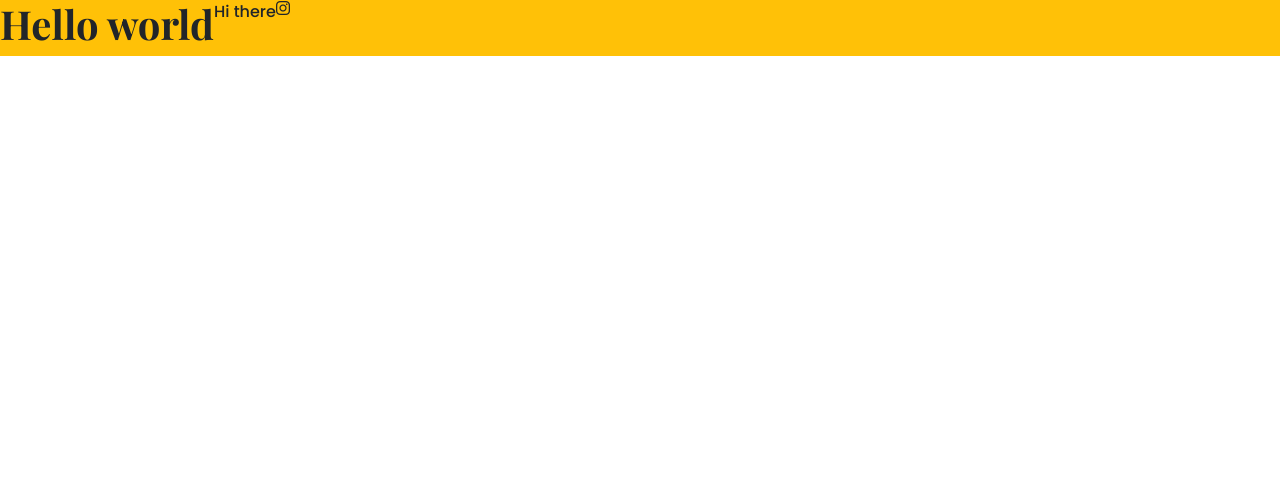
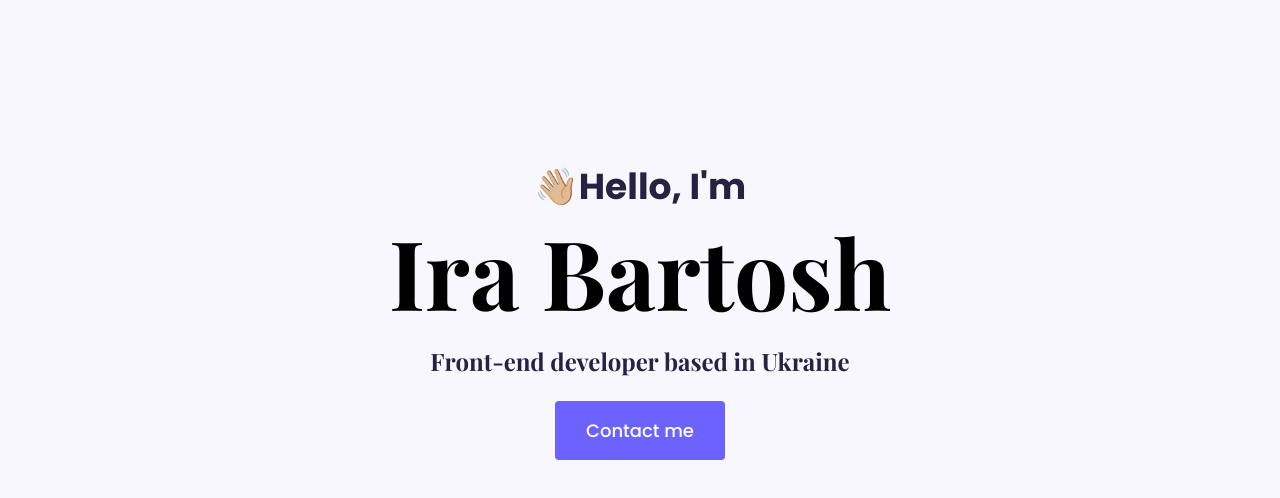
Before and after one commit to irenneri/portfolio-project, a plain HTML site: page index.html in a window 1280 px wide. Drawn offline with nearby package versions, Linux system fonts and the light colour scheme; a web font is replaced by a local one.

Commit message:
Add heading

```diff
--- a/index.html
+++ b/index.html
@@ -14,13 +14,15 @@
     <link rel="preconnect" href="https://fonts.gstatic.com" crossorigin>
     <link href="https://fonts.googleapis.com/css2?family=PT+Mono&family=Poppins:wght@500;700&display=swap" rel="stylesheet"><script src="https://cdn.jsdelivr.net/npm/bootstrap@5.2.0/dist/js/bootstrap.bundle.min.js" integrity="sha384-A3rJD856KowSb7dwlZdYEkO39Gagi7vIsF0jrRAoQmDKKtQBHUuLZ9AsSv4jD4Xa" crossorigin="anonymous"></script>
     <script src="https://kit.fontawesome.com/1fa6cd35c2.js" crossorigin="anonymous"></script>
-
 </head>
 <body>
-    <div class="d-flex bg-warning">
-        <h1>Hello world</h1>
-        <p>Hi there</p>
-        <i class="fab fa-instagram" aria-hidden="true"></i>
+    <div class="hero">
+        <p>👋🏼Hello, I'm</p>
+        <h1>Ira Bartosh</h1>
+        <h2 class="mb-3">Front-end developer based in Ukraine</h2>
+        <div>
+            <a href="#" class="btn btn-branding">Contact me</a>
+        </div>
     </div>
 </body>
 </html>
--- a/styles/portfolio.css
+++ b/styles/portfolio.css
@@ -1,9 +1,55 @@
-h1 {
-    font-family: 'Playfair Display', serif;
+:root {
+    --branding-color:#6C63FF;
+    --secondary-color: #F9F7FE;
+    --heading-font-family: 'Playfair Display', serif;
+    --default-font-family: 'Poppins', sans-serif;
+}
+
+body {
+    font-family: var(--default-font-family);
+}
+
+h1, h2, h3, h4, h5, h6 {
+    color: black;
+    font-family: var(--heading-font-family);;
     font-weight: bold;
 }
 
+h1 {
+    font-size: 96px;
+}
+
 p {
-    font-family: 'Poppins', sans-serif;
     font-weight: normal;
 }
+
+.hero {
+    background-color: var(--secondary-color);
+    text-align: center;
+    padding: 160px 20px;
+}
+
+.hero p {
+    font-family: 'Poppins', serif;
+    font-size: 36px;
+    font-weight: bold;
+    margin: 0;
+    color: #272142;
+}
+
+.hero h2 {
+    font-family: var(--heading-font-family);
+    font-weight: normal;
+    font-size: 24px;
+    line-height: 2;
+    color: #272142;
+}
+
+.btn-branding {
+    background: var(--branding-color);
+    border-radius: 4px;
+    color: white;
+    font-size: 18px;
+    line-height: 27px;
+    padding: 15px 30px;
+}
```
